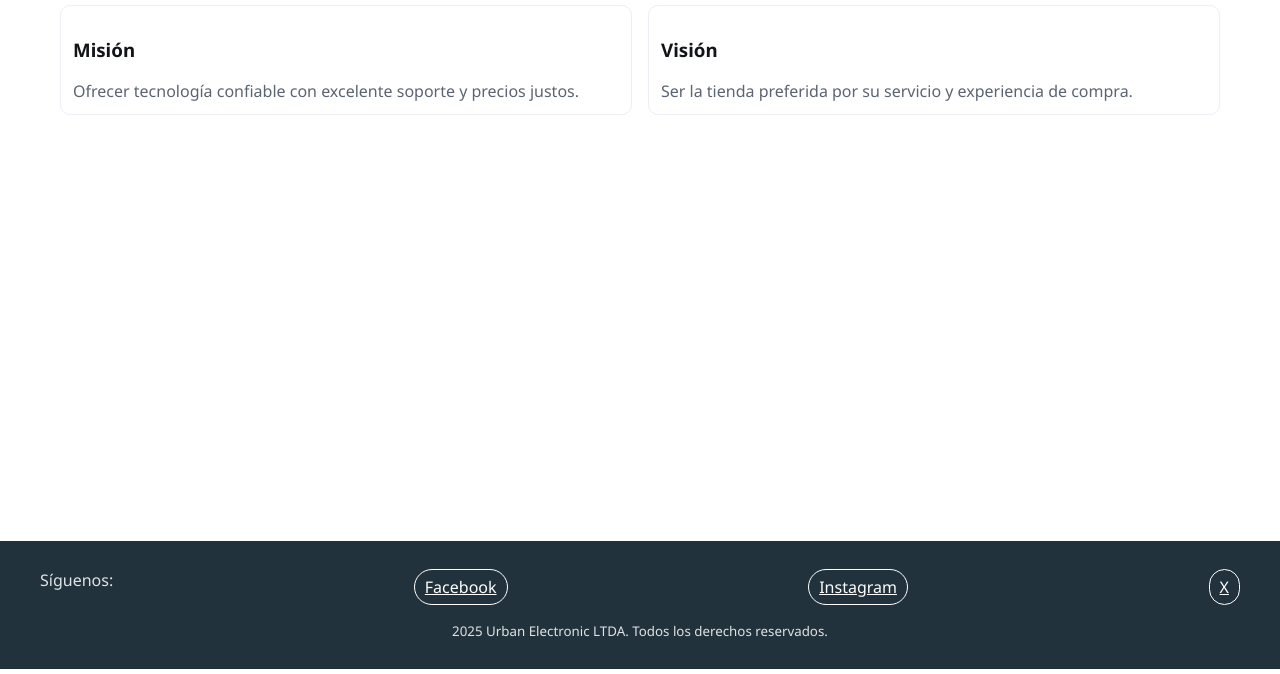
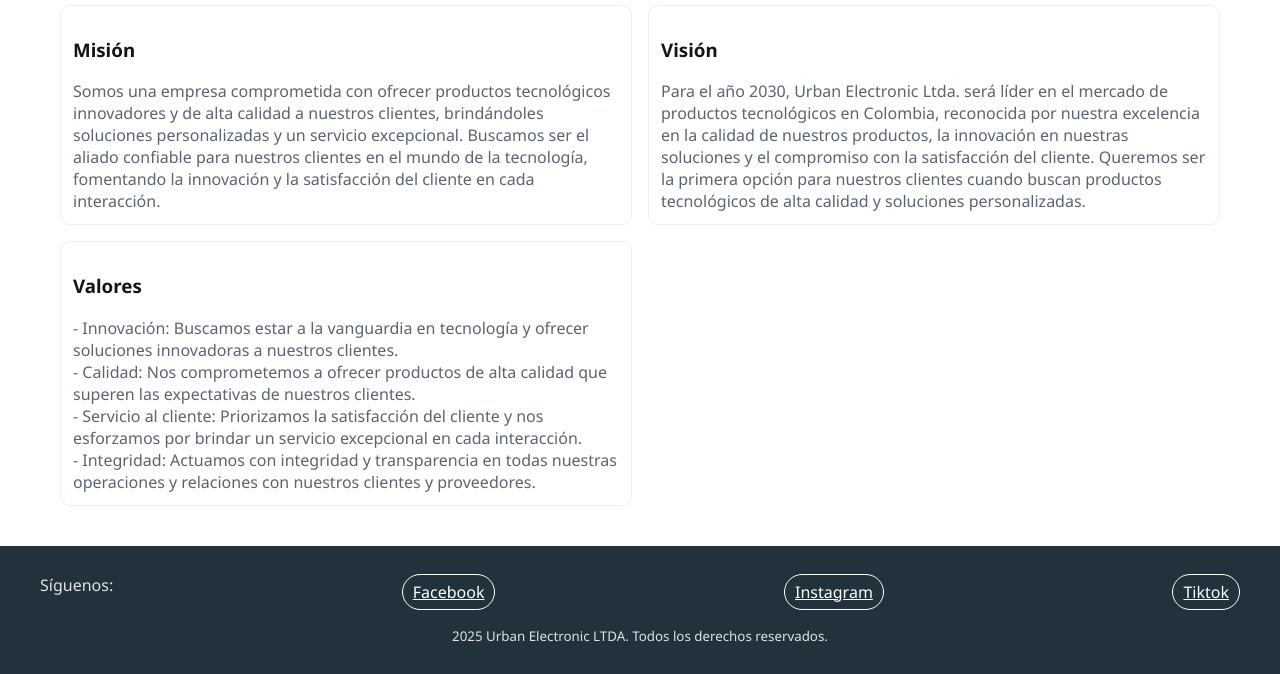
Before and after one commit to urbanelectronicltda-ops/Urban-Electronic-web, a plain HTML site: page nosotros.html in a window 1280 px wide. Shown: the part 131-805 px from the top of the page. Drawn offline with Linux system fonts and the light colour scheme.

Commit message:
Se agrego nuevas cosas

```diff
--- a/nosotros.html
+++ b/nosotros.html
@@ -1,5 +1,6 @@
 <!DOCTYPE html>
 <html lang="es">
+
 <head>
   <meta charset="utf-8" />
   <meta name="viewport" content="width=device-width, initial-scale=1" />
@@ -8,16 +9,19 @@
   <link href="https://fonts.googleapis.com/css2?family=Noto+Sans:wght@400;600;700&display=swap" rel="stylesheet">
   <link rel="stylesheet" href="style.css" />
 </head>
+
 <body>
   <header class="header">
     <div class="header__brand">
-      <a href="index.html" class="logo" aria-label="Inicio"><img src="img/Logo/logo.png" alt="Urban Electronic LTDA" class="logo-img"></a>
+      <a href="index.html" class="logo" aria-label="Inicio"><img src="img/Logo/logo.png" alt="Urban Electronic LTDA"
+          class="logo-img"></a>
     </div>
     <div class="header__search">
       <input id="searchInput" type="search" placeholder="Buscar productos..." aria-label="Buscar productos" />
     </div>
     <nav class="header__menu" aria-label="Menú principal">
-      <button id="menuToggle" class="btn hamburger" aria-expanded="false" aria-controls="menuPanel"><span></span><span></span><span></span></button>
+      <button id="menuToggle" class="btn hamburger" aria-expanded="false"
+        aria-controls="menuPanel"><span></span><span></span><span></span></button>
       <div id="menuPanel" class="menu-panel" role="menu">
         <ul class="main-menu">
           <li><button id="menuGoTop" class="menu-action">Inicio</button></li>
@@ -39,11 +43,33 @@
       <div class="section-grid">
         <div class="card-simple">
           <h3>Misión</h3>
-          <p>Ofrecer tecnología confiable con excelente soporte y precios justos.</p>
+          <p>Somos una empresa comprometida con ofrecer productos tecnológicos innovadores y de alta calidad a nuestros
+            clientes, brindándoles soluciones personalizadas y un servicio excepcional. Buscamos ser el aliado confiable
+            para nuestros clientes en el mundo de la tecnología, fomentando la innovación y la satisfacción del cliente
+            en cada interacción.</p>
         </div>
         <div class="card-simple">
           <h3>Visión</h3>
-          <p>Ser la tienda preferida por su servicio y experiencia de compra.</p>
+          <p>Para el año 2030, Urban Electronic Ltda. será líder en el mercado de productos tecnológicos en Colombia,
+            reconocida por nuestra excelencia en la calidad de nuestros productos, la innovación en nuestras soluciones
+            y el compromiso con la satisfacción del cliente. Queremos ser la primera opción para nuestros clientes
+            cuando buscan productos tecnológicos de alta calidad y soluciones personalizadas.</p>
+        </div>
+        <div class="card-simple">
+          <h3>Valores</h3>
+          <p>- Innovación: Buscamos estar a la vanguardia en tecnología y ofrecer soluciones innovadoras a nuestros
+            clientes.
+            <br>
+            - Calidad: Nos comprometemos a ofrecer productos de alta calidad que superen las expectativas de nuestros
+            clientes.
+            <br>
+            - Servicio al cliente: Priorizamos la satisfacción del cliente y nos esforzamos por brindar un servicio
+            excepcional en cada interacción.
+            <br>
+            - Integridad: Actuamos con integridad y transparencia en todas nuestras operaciones y relaciones con
+            nuestros clientes y proveedores.
+
+          </p>
         </div>
       </div>
     </section>
@@ -53,8 +79,10 @@
     <div class="footer__social">
       <span>Síguenos:</span>
       <a href="https://www.facebook.com/share/17WEEoTC2p/" aria-label="Facebook" class="social-link">Facebook</a>
-      <a href="https://www.instagram.com/urbanelectronicltda_2025?igsh=cm1xczZkaHVnZXJp" aria-label="Instagram" class="social-link">Instagram</a>
-      <a href="https://www.tiktok.com/@urbanelectronic?_t=ZS-90si7rw0Krg&_r=1" aria-label="Tiktok" class="social-link">X</a>
+      <a href="https://www.instagram.com/urbanelectronicltda_2025?igsh=cm1xczZkaHVnZXJp" aria-label="Instagram"
+        class="social-link">Instagram</a>
+      <a href="https://www.tiktok.com/@urbanelectronic?_t=ZS-90si7rw0Krg&_r=1" aria-label="Tiktok"
+        class="social-link">Tiktok</a>
     </div>
     <div class="footer__legal">
       <small> 2025 Urban Electronic LTDA. Todos los derechos reservados.</small>
@@ -80,4 +108,5 @@
   <script src="products.js"></script>
   <script src="script.js"></script>
 </body>
+
 </html>
```
Also changed, not shown: as.html (+1 -1 lines), contacto.html (+1 -1 lines), descuento.html (+1 -1 lines), index.html (+1 -1 lines), reseñas.html (+1 -1 lines), servicio.html (+1 -1 lines).
